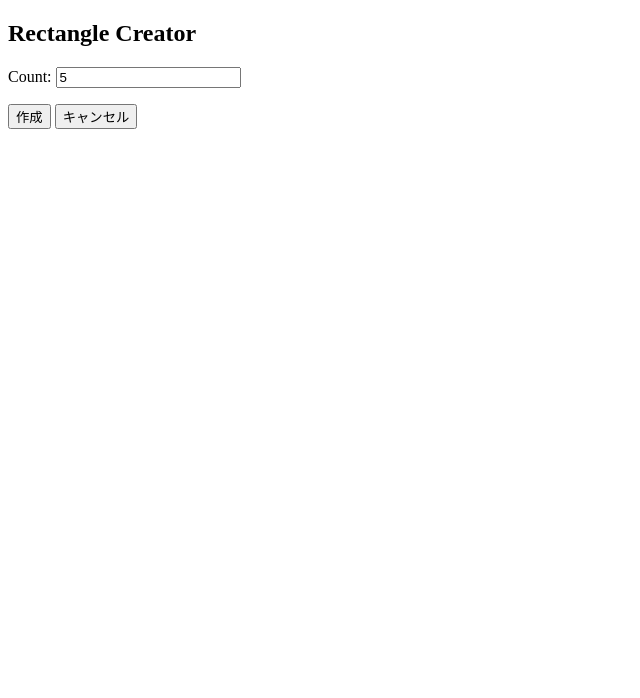
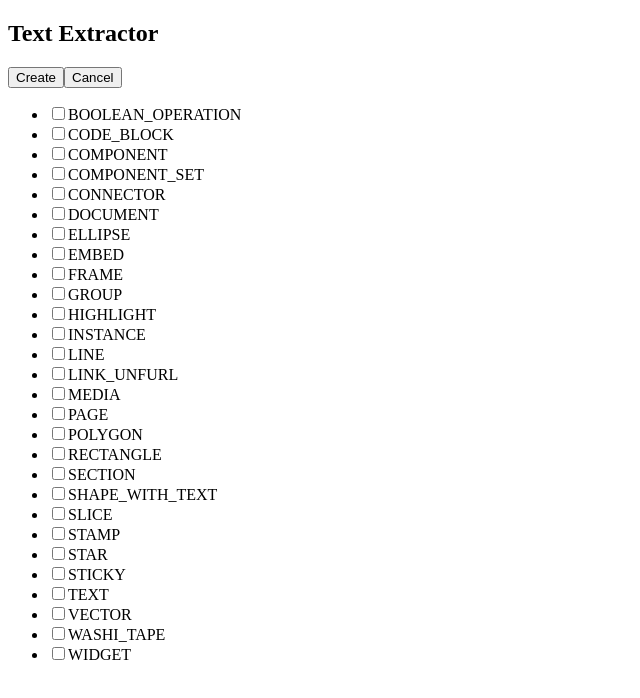
Before and after one commit to nyawach/text-extractor, a React (Vite) app: page / in a window 1280 px wide. Shown: the top 698 px of the page, without its empty margins (0-640 px from the left). Built offline with nearby package versions, Linux system fonts and the light colour scheme.

Commit message:
move to .tsx file

```diff
--- a/src/index.html
+++ b/src/index.html
@@ -8,10 +8,6 @@
 </head>
 <body>
   <div id="app"></div>
-  <h2>Rectangle Creator</h2>
-  <p>Count: <input id="count" value="5"></p>
-  <button id="create">作成</button>
-  <button id="cancel">キャンセル</button>
   <script src="ui/index.tsx" type="module"></script>
 </body>
 </html>
--- a/src/ui/App.tsx
+++ b/src/ui/App.tsx
@@ -1,22 +1,89 @@
-import { useEffect, FC } from 'react'
+import { FC } from 'react'
+
+type CreateRectanglesMessageType = {
+    type: 'create-rectangles'
+    count: number
+}
+
+type CancelMessageType = {
+    type: 'cancel'
+}
+
+type MessageTypes = CreateRectanglesMessageType | CancelMessageType
+
+type PostMessagePayload = {
+    pluginMessage: MessageTypes
+}
+
+const NODE_TYPES: NodeType[] = [
+    'BOOLEAN_OPERATION',
+    'CODE_BLOCK',
+    'COMPONENT',
+    'COMPONENT_SET',
+    'CONNECTOR',
+    'DOCUMENT',
+    'ELLIPSE',
+    'EMBED',
+    'FRAME',
+    'GROUP',
+    'HIGHLIGHT',
+    'INSTANCE',
+    'LINE',
+    'LINK_UNFURL',
+    'MEDIA',
+    'PAGE',
+    'POLYGON',
+    'RECTANGLE',
+    'SECTION',
+    'SHAPE_WITH_TEXT',
+    'SLICE',
+    'STAMP',
+    'STAR',
+    'STICKY',
+    'TEXT',
+    'VECTOR',
+    'WASHI_TAPE',
+    'WIDGET',
+]
+
+const TARGET_ORIGIN = '*'
 
 const App: FC = () => {
-    useEffect(() => {
-        const createButton = document.getElementById('create')
+    const handleClickCreate = () => {
+        const textbox = document.getElementById('count');
+        const count = parseInt((textbox as HTMLInputElement)?.value ?? '0', 10);
+        const payload: PostMessagePayload = {
+            pluginMessage: {
+                type: 'create-rectangles',
+                count,
+            },
+        }
+        parent.postMessage(payload, TARGET_ORIGIN)
+    }
+    const handleClickCancel = () => {
+        const payload: PostMessagePayload = {
+            pluginMessage: { type: 'cancel' }
+        }
+        parent.postMessage(payload, TARGET_ORIGIN)
+    }
+    return (
+        <>
+            <h2>Text Extractor</h2>
+            <button id="create" onClick={handleClickCreate}>Create</button>
+            <button id="cancel" onClick={handleClickCancel}>Cancel</button>
+            <ul>
+                {NODE_TYPES.map(nodeType => (
+                    <li>
+                        <label>
+                            <input type="checkbox" value={nodeType} />
+                            {nodeType}
+                        </label>
+                    </li>
+                ))}
+            </ul>
 
-        createButton?.addEventListener('click', () => {
-            const textbox = document.getElementById('count');
-            const count = parseInt((textbox as HTMLInputElement)?.value ?? '0', 10);
-            parent.postMessage({ pluginMessage: { type: 'create-rectangles', count } }, '*')
-        })
-
-        const cancelButton = document.getElementById('cancel')
-
-        cancelButton?.addEventListener('click', () => {
-            parent.postMessage({ pluginMessage: { type: 'cancel' } }, '*')
-        })
-    }, [])
-    return (<></>)
+        </>
+    )
 }
 
 export default App
```
Also changed, not shown: src/code/index.ts (+8 -13 lines).
